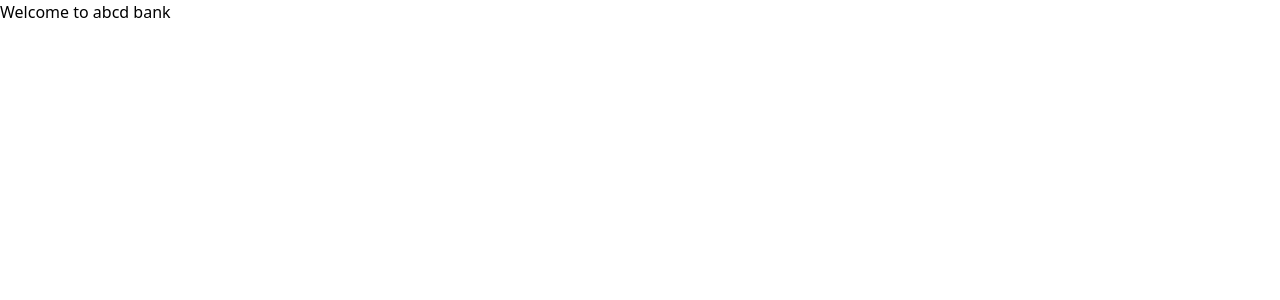
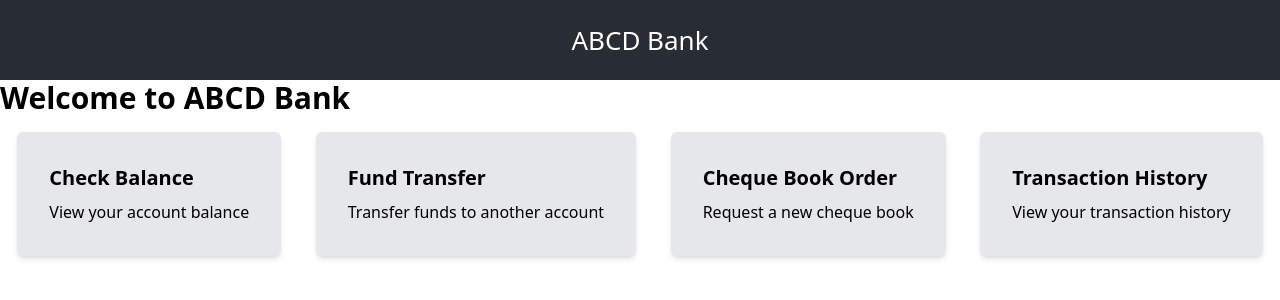
Before and after one commit to Isha72/banking-app, a React (Create React App) app: page /home in a window 1280 px wide. Shown: the top 300 px of the page. Built offline with nearby package versions, Linux system fonts and the light colour scheme.

Commit message:
first commit by ananya
first commit

```diff
--- a/src/App.css
+++ b/src/App.css
@@ -15,7 +15,7 @@
 
 .App-header {
   background-color: #282c34;
-  min-height: 100vh;
+  min-height: 10vh;
   display: flex;
   flex-direction: column;
   align-items: center;
--- a/src/App.js
+++ b/src/App.js
@@ -6,6 +6,10 @@ import Home from "./pages/Home";
 
 function App() {
   return (
+    <div>
+      <header className="App-header">
+        <h1>ABCD Bank</h1>
+      </header>
     <BrowserRouter>
       <Routes>
         <Route path="/" element={<Login />} />
@@ -14,6 +18,7 @@ function App() {
         <Route path="/home" element={<Home />}/>
       </Routes>
     </BrowserRouter>
+    </div>
   );
 }
 
--- a/src/index.css
+++ b/src/index.css
@@ -1,3 +1,11 @@
 @tailwind base;
 @tailwind components;
 @tailwind utilities;
+
+.card {
+    @apply text-black bg-gray-200 p-8 rounded-md shadow-md transition duration-300 ease-in-out transform hover:bg-gray-300;
+  }
+
+  .card h3 {
+    @apply text-xl font-semibold mb-2;
+  }
--- a/src/pages/Home.js
+++ b/src/pages/Home.js
@@ -1,7 +1,33 @@
 import React from "react";
+import { Link } from "react-router-dom";
 
 const Home = () => {
-  return <div>Welcome to abcd bank</div>;
+  return (
+    <div>
+      <h1 className="text-3xl font-bold mb-4">Welcome to ABCD Bank</h1>
+      <div className="flex justify-around items-center mt-4">
+        <Link to="/check-balance" className="card">
+          <h3 className="text-xl font-semibold mb-2">Check Balance</h3>
+          <p>View your account balance</p>
+        </Link>
+
+        <Link to="/fund-transfer" className="card">
+          <h3 className="text-xl font-semibold mb-2">Fund Transfer</h3>
+          <p>Transfer funds to another account</p>
+        </Link>
+
+        <Link to="/cheque-book-order" className="card">
+          <h3 className="text-xl font-semibold mb-2">Cheque Book Order</h3>
+          <p>Request a new cheque book</p>
+        </Link>
+
+        <Link to="/transaction-history" className="card">
+          <h3 className="text-xl font-semibold mb-2">Transaction History</h3>
+          <p>View your transaction history</p>
+        </Link>
+      </div>
+    </div>
+  );
 };
 
 export default Home;
```
Also changed, not shown: src/component/balanceCheck.js (added), src/component/chequeBook.js (added), src/component/fundTransfer.js (added), src/component/transactionHistory.js (added).
